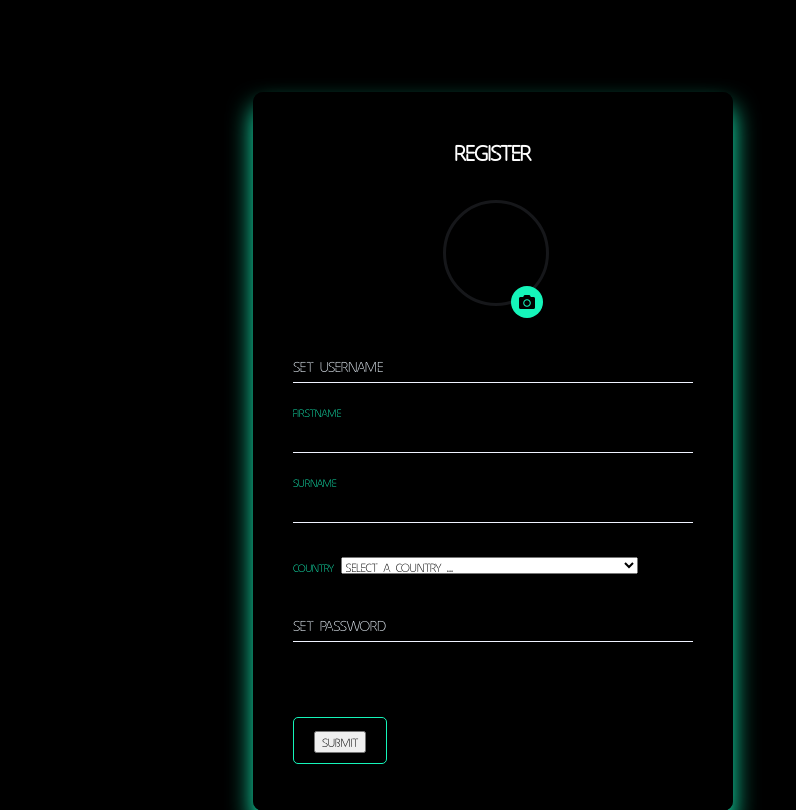
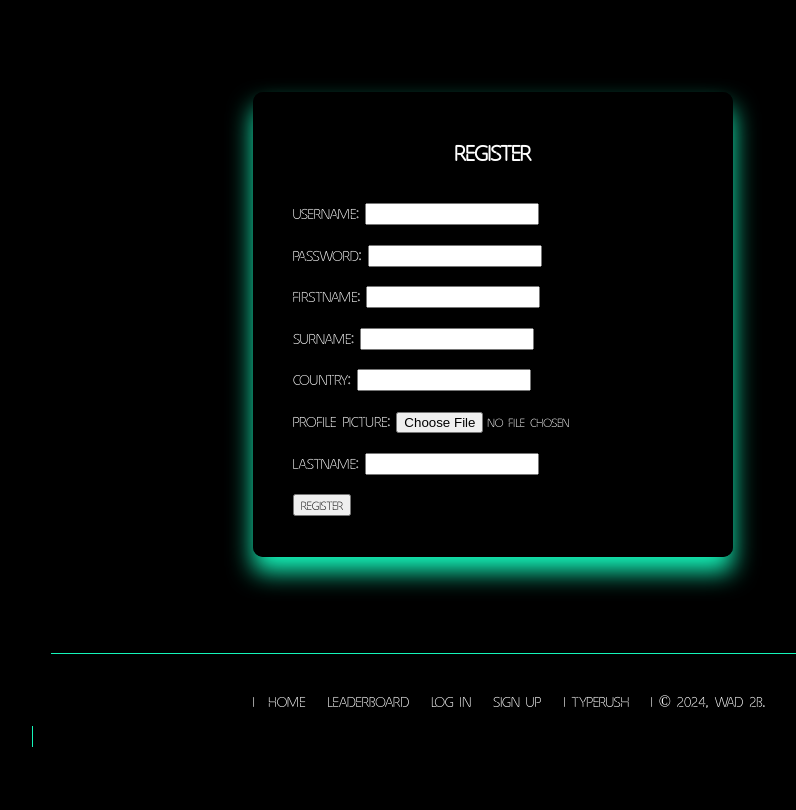
Before and after one commit to TheCalebHenshaw/TypeRush, a Django app: page /typerush/register/ in a window 1280 px wide. Shown: the part 336-1146 px from the top of the page, without its empty margins (147-943 px from the left). After the commit the page ends 1083 px from the top, so only its background shows below. Run offline with Django 3.2, Linux system fonts and the light colour scheme; parts of the project's set-up code (start-up, migrations or seed data) failed here and were passed over.

Commit message:
register html based on form

```diff
--- a/templates/typerush/register.html
+++ b/templates/typerush/register.html
@@ -18,8 +18,14 @@
 <div class="register-box">
 
     <h2>Register</h2>
+    <form id="form" method="post" action="{% url 'typerush:register' %}" enctype="multipart/form-data">
+        {% csrf_token %}
+        {{ user_form.as_p }}
+        {{ profile_form.as_p }}
+        <input type="submit" name="submit" value="Register" />
+    </form>
 
-    <form id="form" action="">
+    <!-- <form id="form" action="">
         <div class="upload">
             <img src="{% static 'images/usercircle1.png' %}" width=100 heigt=100 alt="" style="color: #15F5BA;">
             <div class="round">
@@ -301,7 +307,7 @@
             <span></span>
             <span></span><button type='submit'>Submit</button>
         </a>
-    </form>
+    </form> -->
 </div>
 {% endif %}
 {% endblock %}
--- a/typerush/forms.py
+++ b/typerush/forms.py
@@ -31,4 +31,4 @@ class EditPlayerProfileForm(forms.ModelForm):
     profile_picture = forms.ImageField()
     class Meta:
         model = Player
-        fields = ('profile_picture')
+        fields = ('profile_picture',)
```
